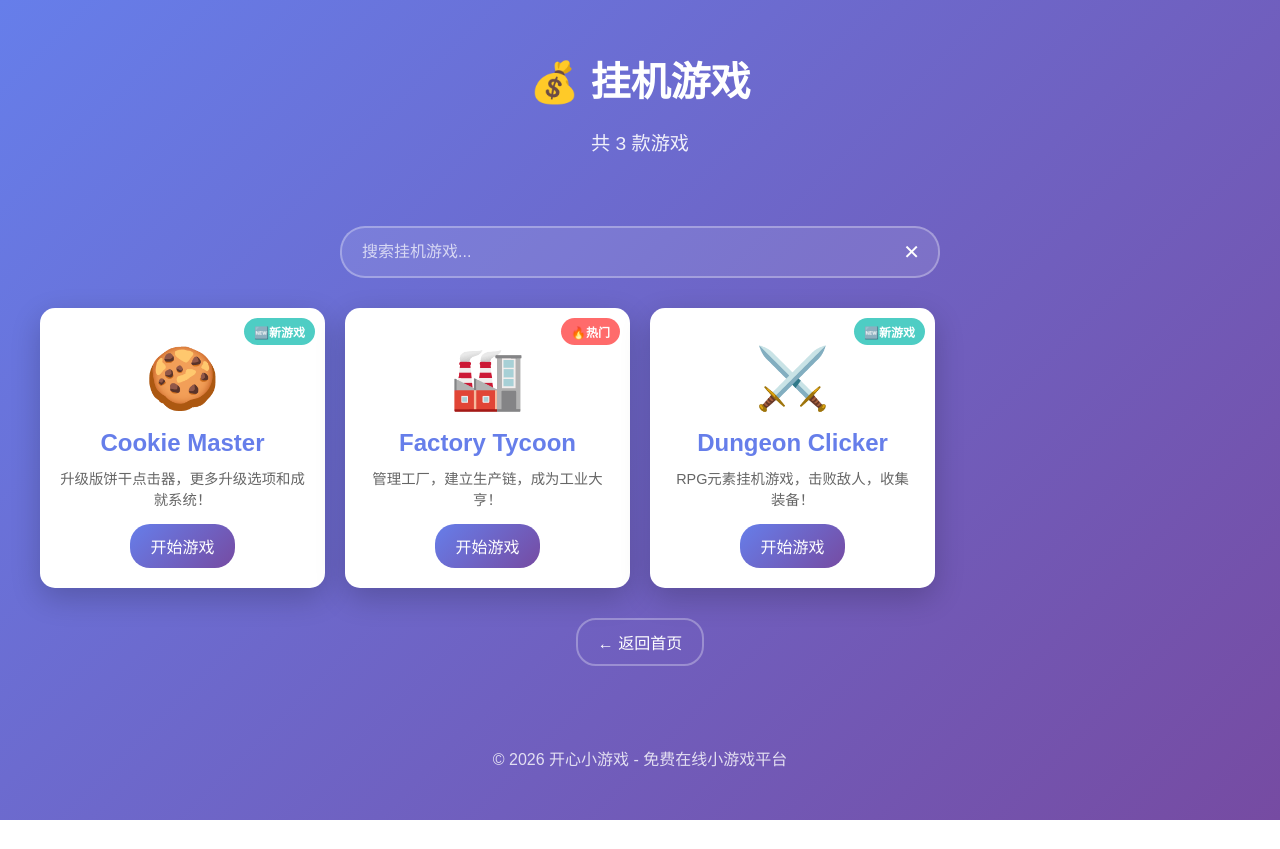
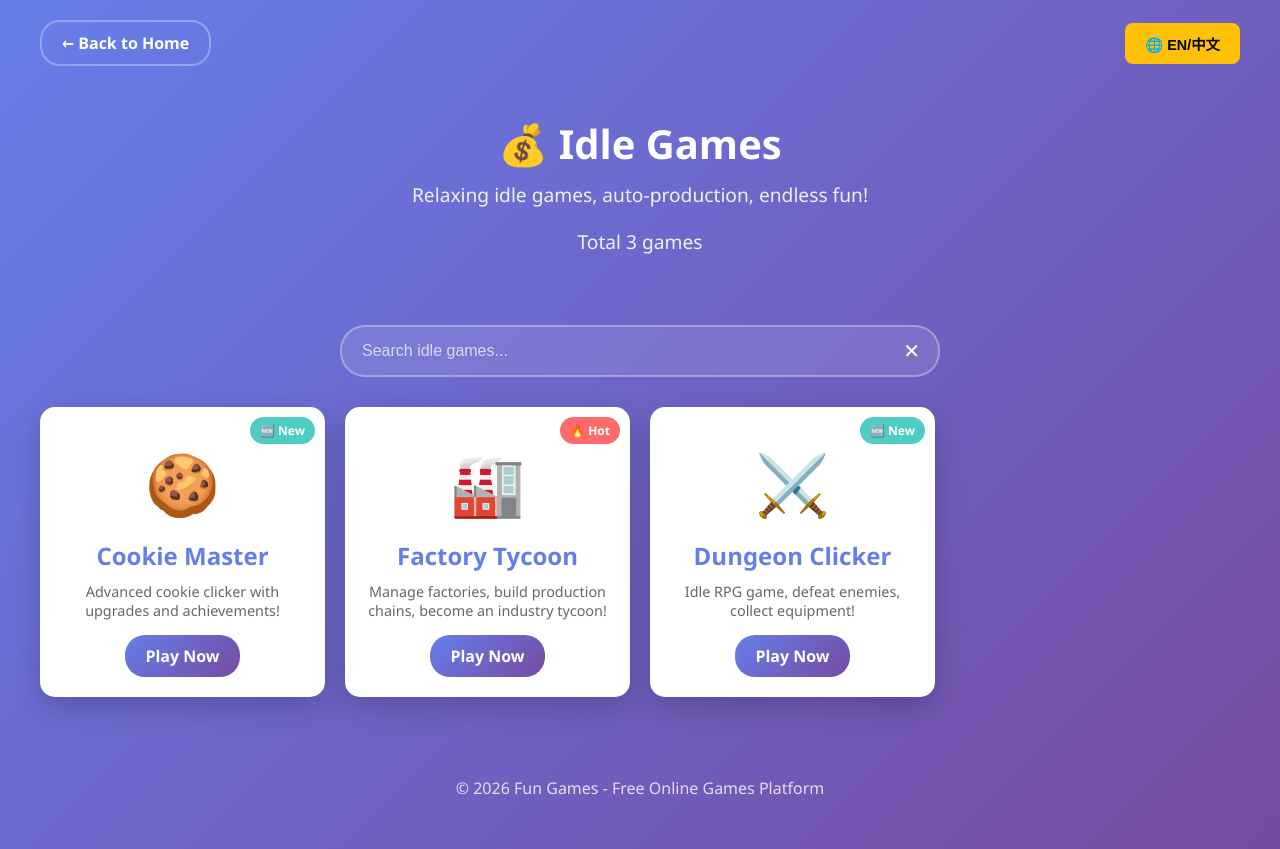
Before and after one commit to luckjackyer/game-website, a plain HTML site: page idle-games.html in a window 1280 px wide. Before the commit the page ends 820 px from the top, so only its background shows below. Drawn offline with Linux system fonts and the light colour scheme.

Commit message:
Update idle-games.html

```diff
--- a/idle-games.html
+++ b/idle-games.html
@@ -1,20 +1,20 @@
 <!DOCTYPE html>
-<html lang="zh-CN">
+<html lang="en">
 <head>
     <meta charset="UTF-8">
     <meta name="viewport" content="width=device-width, initial-scale=1.0">
-    <title>挂机游戏 - 开心小游戏</title>
-    <meta name="description" content="免费在线挂机游戏，Cookie Master、Factory Tycoon、Dungeon Clicker等，挂机自动产出，轻松游戏！">
+    <title>Idle Games - Fun Free Online Games</title>
+    <meta name="description" content="Free online idle games, Cookie Master, Factory Tycoon, Dungeon Clicker and more. Idle auto-production, relax and enjoy!">
     <link rel="canonical" href="https://game-website.liuage20061111.workers.dev/idle-games.html">
     <style>
         * {
-            margin: 0;
-            padding: 0;
+            margin:0;
+            padding:0;
             box-sizing: border-box;
         }
 
         body {
-            font-family: 'Arial', sans-serif;
+            font-family: 'Segoe UI', Tahoma, Geneva, Verdana, sans-serif;
             background: linear-gradient(135deg, #667eea 0%, #764ba2 100%);
             min-height: 100vh;
             padding: 20px;
@@ -22,13 +22,52 @@
 
         .container {
             max-width: 1200px;
-            margin: 0 auto;
+            margin:0 auto;
         }
 
         header {
             text-align: center;
             color: white;
             padding: 30px 0;
+        }
+
+        .header-top {
+            display: flex;
+            justify-content: space-between;
+            align-items: center;
+            margin-bottom: 20px;
+        }
+
+        .back-link {
+            color: white;
+            text-decoration: none;
+            padding: 10px 20px;
+            border:2px solid rgba(255,255,255,0.3);
+            border-radius: 20px;
+            transition: all 0.3s;
+            font-weight: 600;
+        }
+
+        .back-link:hover {
+            background: rgba(255,255,255,0.1);
+            border-color: rgba(255,255,255,0.5);
+        }
+
+        .btn-lang {
+            background: #ffc107;
+            color: #000;
+            border: none;
+            padding: 10px 20px;
+            border-radius: 8px;
+            cursor: pointer;
+            font-size: 0.9em;
+            font-weight: 600;
+            transition: all 0.3s;
+        }
+
+        .btn-lang:hover {
+            transform: translateY(-2px);
+            box-shadow:0 5px 15px rgba(0,0,0,0.2);
         }
 
         header h1 {
@@ -38,19 +77,19 @@
 
         header p {
             font-size: 1.2em;
-            opacity: 0.9;
+            opacity:0.9;
         }
 
         .search-box {
             max-width: 600px;
-            margin: 20px auto;
+            margin:20px auto;
             position: relative;
         }
 
         .search-box input {
-            width: 100%;
-            padding: 15px 50px 15px 20px;
-            border: 2px solid rgba(255,255,255,0.3);
+            width:100%;
+            padding:15px 50px 15px 20px;
+            border:2px solid rgba(255,255,255,0.3);
             border-radius: 25px;
             background: rgba(255,255,255,0.1);
             color: white;
@@ -78,57 +117,59 @@
             color: white;
             font-size: 20px;
             cursor: pointer;
-            padding: 5px 10px;
+            padding:5px 10px;
         }
 
         .games-grid {
             display: grid;
             grid-template-columns: repeat(auto-fill, minmax(280px, 1fr));
             gap: 20px;
-            margin-top: 30px;
+            margin-top:30px;
         }
 
         .game-card {
             background: white;
             border-radius: 15px;
-            padding: 20px;
+            padding:20px;
             text-align: center;
             transition: all 0.3s;
-            box-shadow: 0 10px 30px rgba(0,0,0,0.2);
+            box-shadow:0 10px 30px rgba(0,0,0,0.2);
             text-decoration: none;
             color: inherit;
             display: block;
+            position: relative;
         }
 
         .game-card:hover {
             transform: translateY(-5px);
-            box-shadow: 0 15px 40px rgba(0,0,0,0.3);
+            box-shadow:0 15px 40px rgba(0,0,0,0.3);
         }
 
         .game-icon {
-            font-size: 60px;
-            margin: 15px 0;
+            font-size:60px;
+            margin:15px 0;
         }
 
         .game-card h2 {
             color: #667eea;
-            margin-bottom: 10px;
+            margin-bottom:10px;
         }
 
         .game-card p {
             color: #666;
-            font-size: 0.9em;
-            margin-bottom: 15px;
+            font-size:0.9em;
+            margin-bottom:15px;
         }
 
         .play-btn {
             display: inline-block;
             background: linear-gradient(135deg, #667eea 0%, #764ba2 100%);
             color: white;
-            padding: 10px 20px;
-            border-radius: 20px;
+            padding:10px 20px;
+            border-radius:20px;
             text-decoration: none;
             transition: all 0.3s;
+            font-weight:600;
         }
 
         .game-card:hover .play-btn {
@@ -137,16 +178,12 @@
 
         .game-tag {
             position: absolute;
-            top: 10px;
-            right: 10px;
-            padding: 5px 10px;
-            border-radius: 15px;
-            font-size: 12px;
+            top:10px;
+            right:10px;
+            padding:5px 10px;
+            border-radius:15px;
+            font-size:12px;
             font-weight: bold;
-        }
-
-        .game-card {
-            position: relative;
         }
 
         .game-tag.new {
@@ -159,86 +196,105 @@
             color: white;
         }
 
-        .back-link {
-            display: inline-block;
-            color: white;
-            text-decoration: none;
-            margin-top: 30px;
-            padding: 10px 20px;
-            border: 2px solid rgba(255,255,255,0.3);
-            border-radius: 20px;
-            transition: all 0.3s;
-        }
-
-        .back-link:hover {
-            background: rgba(255,255,255,0.1);
-            border-color: rgba(255,255,255,0.5);
-        }
-
         footer {
             text-align: center;
             color: white;
-            padding: 30px 0;
-            margin-top: 50px;
-            opacity: 0.8;
+            padding:30px 0;
+            margin-top:50px;
+            opacity:0.8;
         }
 
         .game-count {
             text-align: center;
             color: white;
-            font-size: 1.2em;
-            margin: 20px 0;
+            font-size:1.2em;
+            margin:20px 0;
         }
     </style>
 </head>
 <body>
     <div class="container">
+        <div class="header-top">
+            <a href="index.html" class="back-link">← <span data-i18n="back">Back to Home</span></a>
+            <button class="btn-lang" onclick="toggleLanguage()">🌐 EN/中文</button>
+        </div>
+
         <header>
-            <h1>💰 挂机游戏</h1>
-            <p class="game-count">共 <span id="gameCount">3</span> 款游戏</p>
+            <h1>💰 <span data-i18n="title">Idle Games</span></h1>
+            <p data-i18n="subtitle">Relaxing idle games, auto-production, endless fun!</p>
+            <p class="game-count"><span data-i18n="gameCount">Total</span> <span id="gameCount">3</span> <span data-i18n="games">games</span></p>
         </header>
 
         <div class="search-box">
-            <input type="text" id="gameSearch" placeholder="搜索挂机游戏..." onkeyup="filterGames()">
+            <input type="text" id="gameSearch" data-i18n-placeholder="searchPlaceholder" placeholder="Search idle games..." onkeyup="filterGames()">
             <button onclick="clearSearch()">✕</button>
         </div>
 
         <section class="games-grid" id="gamesGrid">
-            <a href="games/cookie-master.html" class="game-card" data-tags="挂机,点击,饼干,自研">
-                <div class="game-tag new">🆕新游戏</div>
+            <a href="games/cookie-master.html" class="game-card" data-tags="idle,clicker,cookie,original">
+                <div class="game-tag new" data-i18n="newGame">🆕 New</div>
                 <div class="game-icon">🍪</div>
                 <h2>Cookie Master</h2>
-                <p>升级版饼干点击器，更多升级选项和成就系统！</p>
-                <span class="play-btn">开始游戏</span>
+                <p data-i18n="cookieDesc">Advanced cookie clicker with upgrades and achievements!</p>
+                <span class="play-btn" data-i18n="play">Play Now</span>
             </a>
 
-            <a href="games/factory-tycoon.html" class="game-card" data-tags="挂机,工厂,经营,自研">
-                <div class="game-tag hot">🔥热门</div>
+            <a href="games/factory-tycoon.html" class="game-card" data-tags="idle,factory,tycoon,original">
+                <div class="game-tag hot" data-i18n="hot">🔥 Hot</div>
                 <div class="game-icon">🏭</div>
                 <h2>Factory Tycoon</h2>
-                <p>管理工厂，建立生产链，成为工业大亨！</p>
-                <span class="play-btn">开始游戏</span>
+                <p data-i18n="factoryDesc">Manage factories, build production chains, become an industry tycoon!</p>
+                <span class="play-btn" data-i18n="play">Play Now</span>
             </a>
 
-            <a href="games/dungeon-clicker.html" class="game-card" data-tags="挂机,地牢,RPG,战斗,自研">
-                <div class="game-tag new">🆕新游戏</div>
+            <a href="games/dungeon-clicker.html" class="game-card" data-tags="idle,dungeon,rpg,combat,original">
+                <div class="game-tag new" data-i18n="newGame">🆕 New</div>
                 <div class="game-icon">⚔️</div>
                 <h2>Dungeon Clicker</h2>
-                <p>RPG元素挂机游戏，击败敌人，收集装备！</p>
-                <span class="play-btn">开始游戏</span>
+                <p data-i18n="dungeonDesc">Idle RPG game, defeat enemies, collect equipment!</p>
+                <span class="play-btn" data-i18n="play">Play Now</span>
             </a>
         </section>
 
-        <div style="text-align: center;">
-            <a href="index.html" class="back-link">← 返回首页</a>
-        </div>
-
         <footer>
-            <p>&copy; 2026 开心小游戏 - 免费在线小游戏平台</p>
+            <p>&copy; 2026 Fun Games - Free Online Games Platform</p>
         </footer>
     </div>
 
     <script>
+        const LANG = {
+            en: {
+                back: 'Back to Home',
+                title: 'Idle Games',
+                subtitle: 'Relaxing idle games, auto-production, endless fun!',
+                gameCount: 'Total',
+                games: 'games',
+                searchPlaceholder: 'Search idle games...',
+                newGame: '🆕 New',
+                hot: '🔥 Hot',
+                play: 'Play Now',
+                cookieDesc: 'Advanced cookie clicker with upgrades and achievements!',
+                factoryDesc: 'Manage factories, build production chains, become an industry tycoon!',
+                dungeonDesc: 'Idle RPG game, defeat enemies, collect equipment!'
+            },
+            zh: {
+                back: '返回首页',
+                title: '挂机游戏',
+                subtitle: '轻松挂机游戏，自动产出，无限乐趣！',
+                gameCount: '共',
+                games: '款游戏',
+                searchPlaceholder: '搜索挂机游戏...',
+                newGame: '🆕 新游戏',
+                hot: '🔥 热门',
+                play: '开始游戏',
+                cookieDesc: '升级版饼干点击器，更多升级选项和成就系统！',
+                factoryDesc: '管理工厂，建立生产链，成为工业大亨！',
+                dungeonDesc: 'RPG元素挂机游戏，击败敌人，收集装备！'
+            }
+        };
+
+        let currentLang = 'en';
+
         function filterGames() {
             const search = document.getElementById('gameSearch').value.toLowerCase();
             const cards = document.querySelectorAll('.game-card');
@@ -264,6 +320,30 @@
             document.getElementById('gameSearch').value = '';
             filterGames();
         }
+
+        function toggleLanguage() {
+            currentLang = currentLang === 'en' ? 'zh' : 'en';
+            applyLanguage();
+        }
+
+        function applyLanguage() {
+            document.querySelectorAll('[data-i18n]').forEach(el => {
+                const key = el.getAttribute('data-i18n');
+                if (LANG[currentLang][key]) {
+                    el.textContent = LANG[currentLang][key];
+                }
+            });
+
+            document.querySelectorAll('[data-i18n-placeholder]').forEach(el => {
+                const key = el.getAttribute('data-i18n-placeholder');
+                if (LANG[currentLang][key]) {
+                    el.placeholder = LANG[currentLang][key];
+                }
+            });
+        }
+
+        // Initialize
+        applyLanguage();
     </script>
 </body>
 </html>
```
